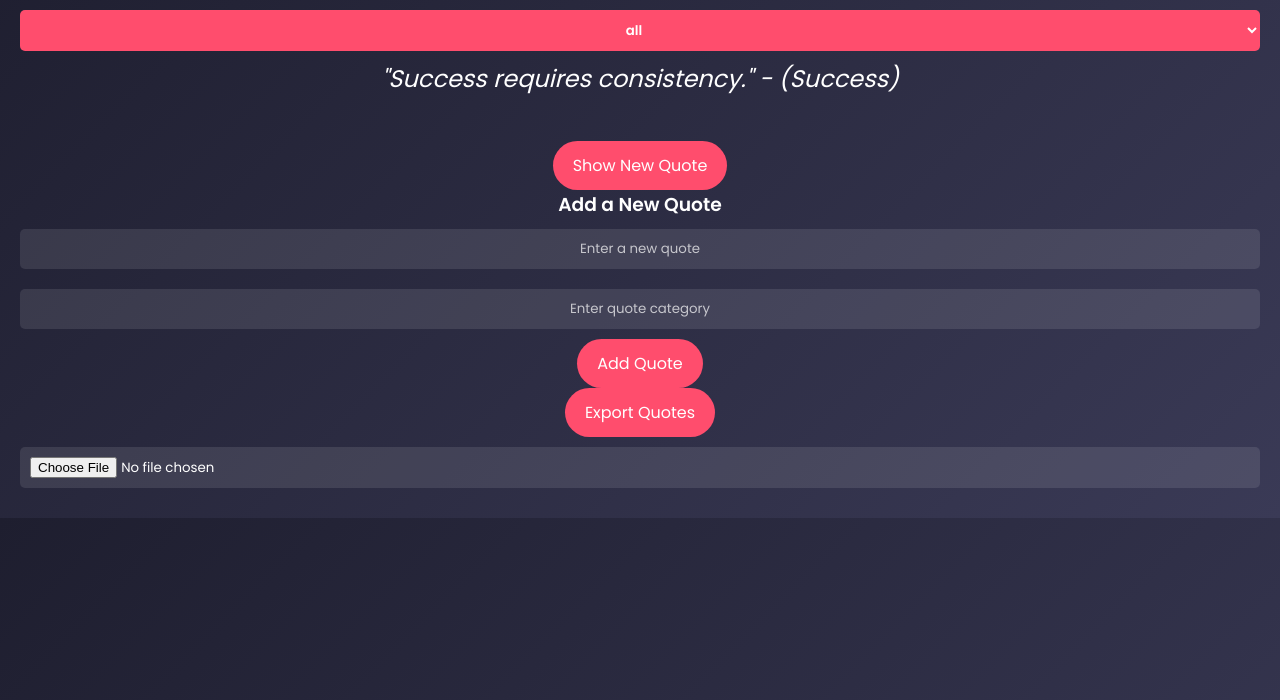
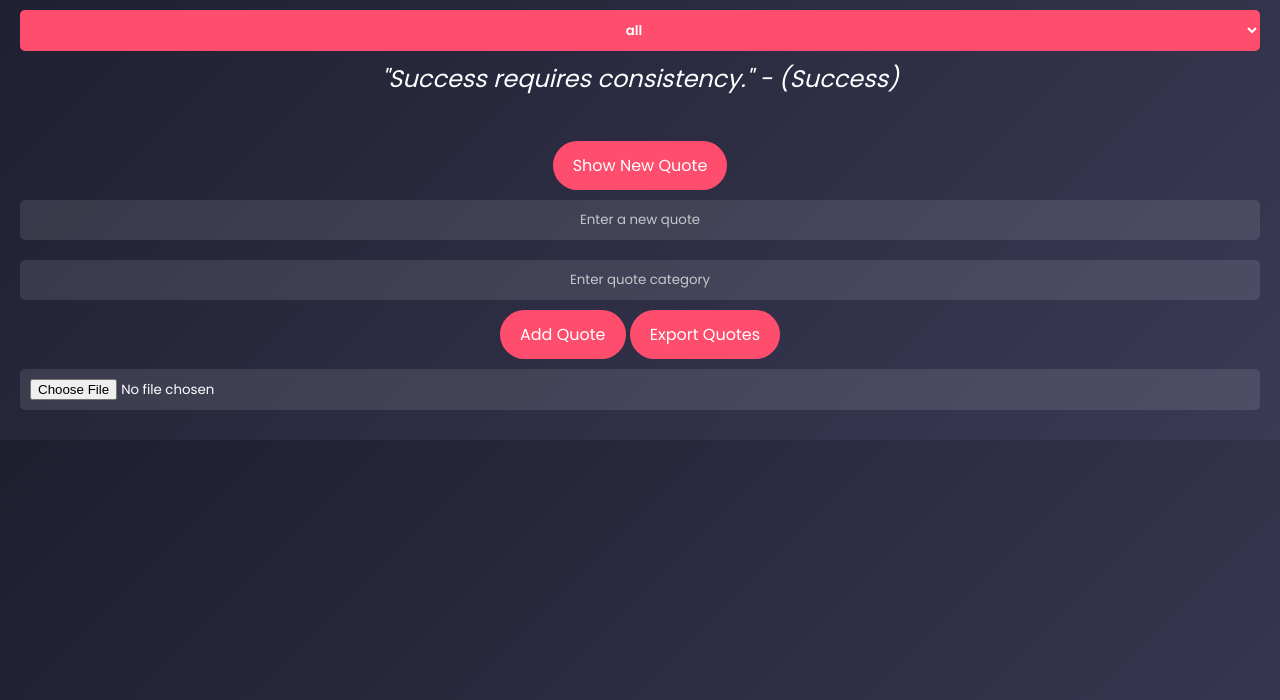
Before and after one commit to timi2003/alx_fe_javascript, a plain HTML site: page dom-manipulation/index.html in a window 1280 px wide. Both pictures are taken after typing "Sample", "Sample" into the empty fields and a click on the button "Add Quote". Shown: the part 100-800 px from the top of the page. Drawn offline with Linux system fonts and the light colour scheme.

Commit message:
quote generator updated

```diff
--- a/dom-manipulation/index.html
+++ b/dom-manipulation/index.html
@@ -19,18 +19,6 @@
     <div id="quoteDisplay">Click "Show New Quote" to get started!</div>
     <button id="newQuote">Show New Quote</button>
 
-    <div>
-        <h3>Add a New Quote</h3>
-        <input id="newQuoteText" type="text" placeholder="Enter a new quote" />
-        <input id="newQuoteCategory" type="text" placeholder="Enter quote category" />
-        <button onclick="addQuote()">Add Quote</button>
-    </div>
-
-    <div>
-        <button onclick="exportToJsonFile()">Export Quotes</button>
-        <input type="file" id="importFile" accept=".json" onchange="importFromJsonFile(event)" />
-    </div>
-
     <script src="script.js"></script>
 </body>
 </html>
--- a/dom-manipulation/script.js
+++ b/dom-manipulation/script.js
@@ -6,8 +6,6 @@ const apiUrl = "https://jsonplaceholder.typicode.com/posts";
 const quoteDisplay = document.getElementById("quoteDisplay");
 const newQuoteBtn = document.getElementById("newQuote");
 const categoryFilter = document.getElementById("categoryFilter");
-const newQuoteText = document.getElementById("newQuoteText");
-const newQuoteCategory = document.getElementById("newQuoteCategory");
 const importFile = document.getElementById("importFile");
 
 function loadQuotes() {
@@ -35,17 +33,19 @@ function showRandomQuote() {
 }
 
 function addQuote() {
-    const text = newQuoteText.value.trim();
-    const category = newQuoteCategory.value.trim();
-    if (!text || !category) {
+    const newQuoteText = document.getElementById("newQuoteText").value.trim();
+    const newQuoteCategory = document.getElementById("newQuoteCategory").value.trim();
+
+    if (!newQuoteText || !newQuoteCategory) {
         alert("Please enter both a quote and category.");
         return;
     }
-    quotes.push({ text, category });
+
+    quotes.push({ text: newQuoteText, category: newQuoteCategory });
     saveQuotes();
     populateCategories();
-    newQuoteText.value = "";
-    newQuoteCategory.value = "";
+    document.getElementById("newQuoteText").value = "";
+    document.getElementById("newQuoteCategory").value = "";
     alert("Quote added successfully!");
 }
 
@@ -61,20 +61,19 @@ function filterQuotes() {
 }
 
 function exportToJsonFile() {
-    const dataStr = JSON.stringify(quotes, null, 2); // Convert quotes array to JSON format
+    const dataStr = JSON.stringify(quotes, null, 2);
     const blob = new Blob([dataStr], { type: "application/json" });
     const url = URL.createObjectURL(blob);
 
     const a = document.createElement("a");
     a.href = url;
-    a.download = "quotes.json"; // File name for download
+    a.download = "quotes.json";
     document.body.appendChild(a);
     a.click();
 
     document.body.removeChild(a);
     URL.revokeObjectURL(url);
 }
-
 
 function importFromJsonFile(event) {
     const fileReader = new FileReader();
@@ -114,12 +113,25 @@ async function syncWithServer() {
     }
 }
 
+function createAddQuoteForm() {
+    const formContainer = document.createElement("div");
+    formContainer.innerHTML = `
+        <input id="newQuoteText" type="text" placeholder="Enter a new quote" />
+        <input id="newQuoteCategory" type="text" placeholder="Enter quote category" />
+        <button onclick="addQuote()">Add Quote</button>
+        <button onclick="exportToJsonFile()">Export Quotes</button>
+        <input type="file" id="importFile" accept=".json" onchange="importFromJsonFile(event)" />
+    `;
+    document.body.appendChild(formContainer);
+}
+
 document.addEventListener("DOMContentLoaded", () => {
     loadQuotes();
     populateCategories();
     selectedCategory = localStorage.getItem("selectedCategory") || "all";
     categoryFilter.value = selectedCategory;
     showRandomQuote();
+    createAddQuoteForm();
 });
 
 newQuoteBtn.addEventListener("click", showRandomQuote);
```
